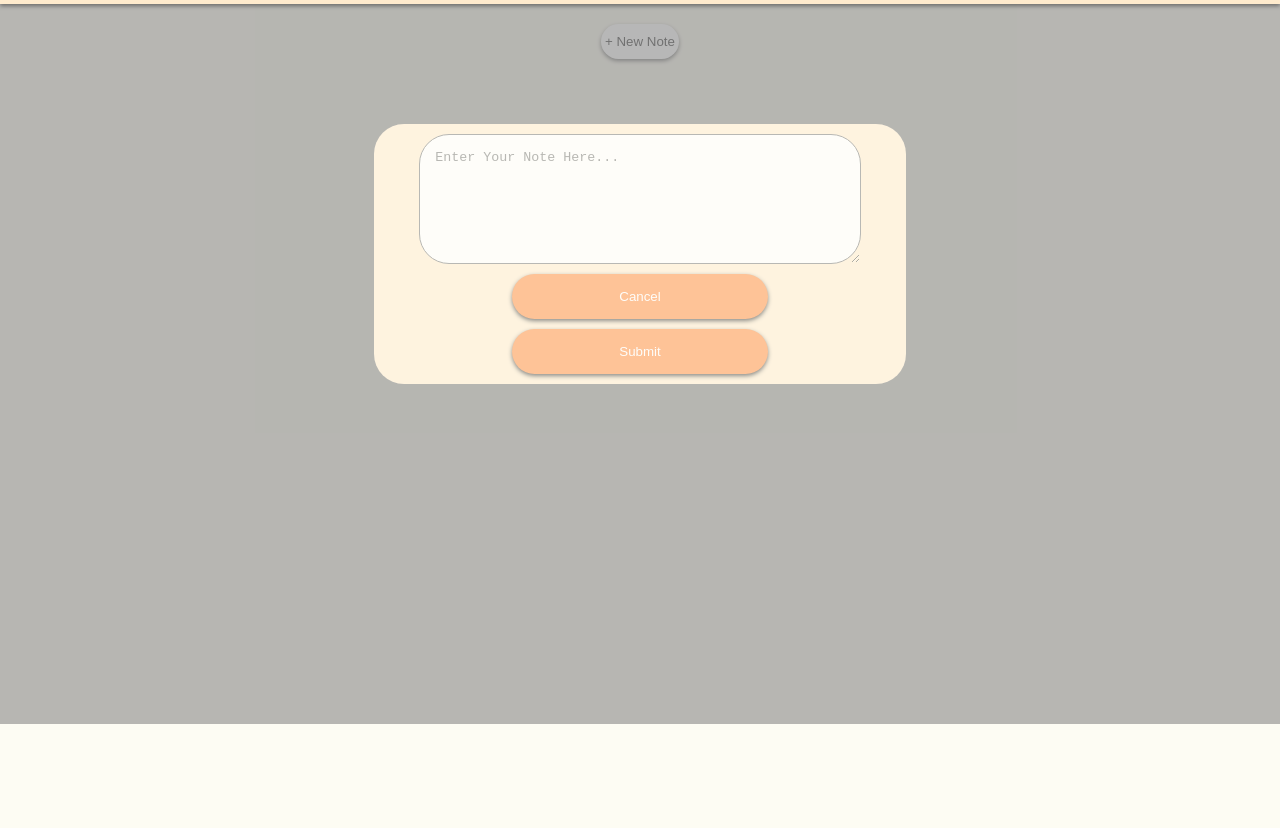
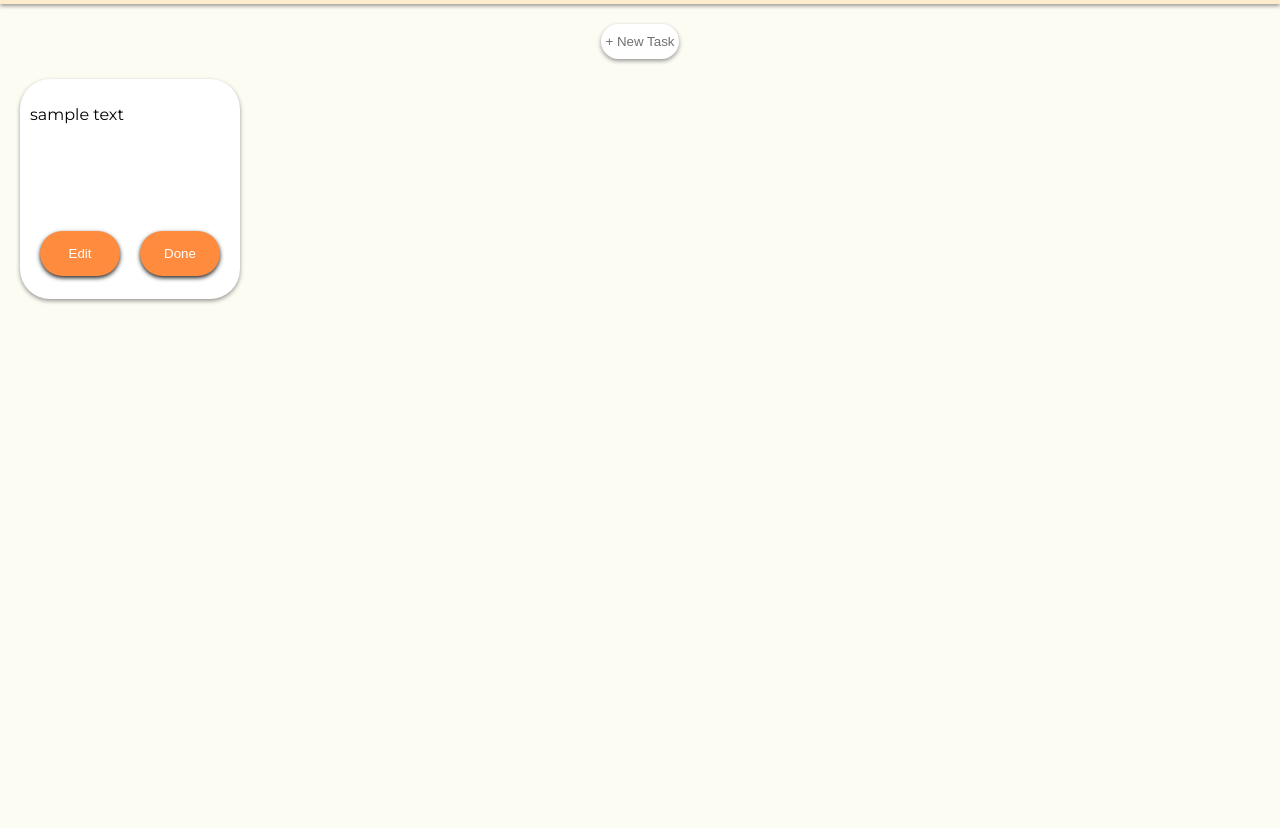
Before and after one commit to NathanCarney99/javascript-projects, a plain HTML site: page todo app/index.html in a window 1280 px wide. Shown: the part 76-904 px from the top of the page. Before the commit the page ends 800 px from the top, so only its background shows below. Drawn offline with Linux system fonts and the light colour scheme.

Commit message:
added a todo note and finished 90% of the css for this project

```diff
--- a/todo app/global.css
+++ b/todo app/global.css
@@ -34,21 +34,42 @@ body {
 .btm-container {
     background-color: #fdfcf3;
     height: 100vh;
-    /* margin-top: 70px;
-    padding-top: 20px; */
     width: 100%;
 
 }
 
+.item {
+    width: 200px;
+    height: 200px;
+    background-color: white;
+    border-radius: 30px;
+    padding: 10px;
+    margin-right: 20px;
+    margin-left: 20px;
+    box-shadow: 0 2px 4px 0 rgba(0,0,0,.4);
+}
+
+p {
+    height: 100px;
+}
+
+.note-items {
+    background-color:#fdfcf3;
+    height: 100vh;
+    margin-top: 20px;
+}
+
+
+
 .note-background {
     width: 100%;
     position: absolute;
-    height: 100%;
+    height: 100vh;
     margin: 0;
     display: flex;
     opacity: 50%;
     background-color: rgb(114, 114, 114);
-    /* display: none; */
+    display: none;
 
 }
 
@@ -99,7 +120,13 @@ textarea {
     background-color: #ffebcd;
 }
 
-.note-background button {
+.buttons-item {
+    display: flex;
+    align-items: center;
+}
+
+
+.note-background button, .item button {
    margin-top: 4vh;
     background-color: #ff8b3e;
     border: none;
@@ -110,15 +137,15 @@ textarea {
     transition: .3s;
     padding-top: 15px;
     padding-bottom: 15px;
-    width: 50%;
+    width: 40%;
     margin: 10px auto 0vh auto;
     box-shadow: 0 2px 4px 0 rgb(36, 36, 36);
 }
 
 
 
-.note-background button:hover {
-    background-color: rgb(255, 60, 0);
+.note-background button:hover, .item button:hover {
+    background-color: rgb(255, 124, 84);
     color: black;
     box-shadow: none;
     color: white;
--- a/todo app/index.html
+++ b/todo app/index.html
@@ -12,22 +12,33 @@
 <body>
 
     <div class="note-background">
-
             <form action="#" class="note">
-
                 <textarea placeholder="Enter Your Note Here..." type="text" name="note-text" rows="4" cols="40" rowid="" ></textarea>
                 <button class="x-btn">Cancel</button> <button>Submit</button>
             </form>
 
     </div>
     <div class="top-container">
-        <div class="header-text">Notely 📝</div>
+        <div class="header-text">To-Do 📝</div>
     </div>
     <div class="btm-container">
+
         <div class="btn">
-             <button id="new-btn">+ New Note</button>
+             <button id="new-btn">+ New Task</button>
         </div>
 
+        <div class="note-items">
+
+            <div class="item">
+                <p>sample text</p>
+                <div class="buttons-item">
+                    <button>Edit</button>
+                <button>Done</button>
+                </div>
+
+            </div>
+
+        </div>
 
 
 
```
